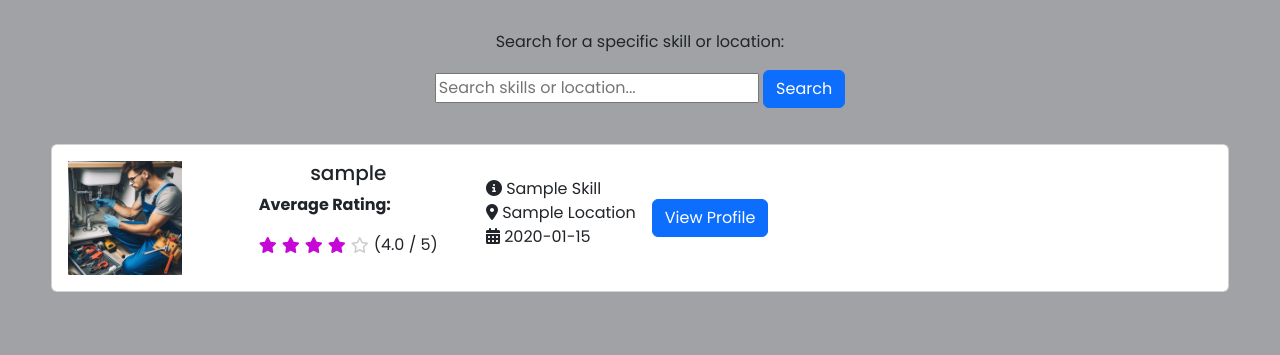
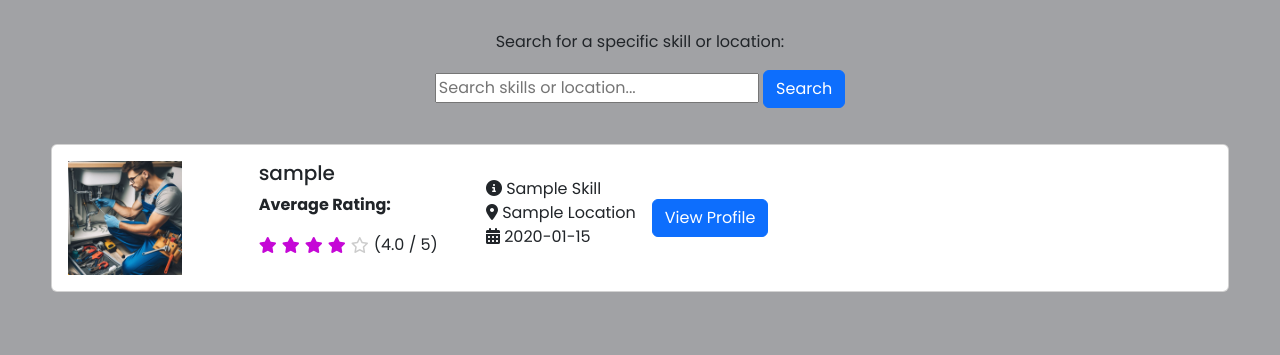
Before and after one commit to AnishAzharudeen/django-hackathon, a Django app: template contractor/templates/contractor/search_listing.html in a window 1280 px wide. Shown: the part 40-395 px from the top of the page. Run offline with Django 4.2, Linux system fonts and the light colour scheme; a user stored in the database is signed in; tables that the repository leaves empty hold one stand-in row (values such as "Sample post"); the template is opened without the code that fills it: most values are stand-ins (such as "Sample title", 1, 10 or a date in 2020); some libraries are stand-ins or nearby versions; some web fonts are replaced.

Commit message:
UPDATE search layout

```diff
--- a/contractor/templates/contractor/search_listing.html
+++ b/contractor/templates/contractor/search_listing.html
@@ -29,7 +29,7 @@ Search List
                     <img src="{% static 'images/default.jpg' %}" class="scale img-fluid reduced-size" alt="LogoImg">
                 </div>
                 <div class="result-list d-flex flex-row flex-nowrap">
-                    <div class="result-name flex-column d-md-flex">
+                    <div class="result-name flex-column d-md-flex align-items-start">
                         <!-- Contractor Display Name -->
                         <h5 class="text-center text-md-left">{{ contractor.user.username }}</h5>
                         <!-- Rating -->
--- a/contractor/views.py
+++ b/contractor/views.py
@@ -165,13 +165,13 @@ class searchlist(generic.ListView):
     def get_queryset(self):
         query = [self.request.GET.get("q")]
 
-        if query != None:
+        if query == None:
+            queryset = UserProfile.objects.filter(is_contractor=True)
+        else:
             queryset = UserProfile.objects.filter(
                 is_contractor=True and
                 (Q(skills__overlap=query) |
                 Q(locations__overlap=query))
             )
-        else:
-            queryset = UserProfile.objects.filter(is_contractor=True)
 
         return queryset
```
